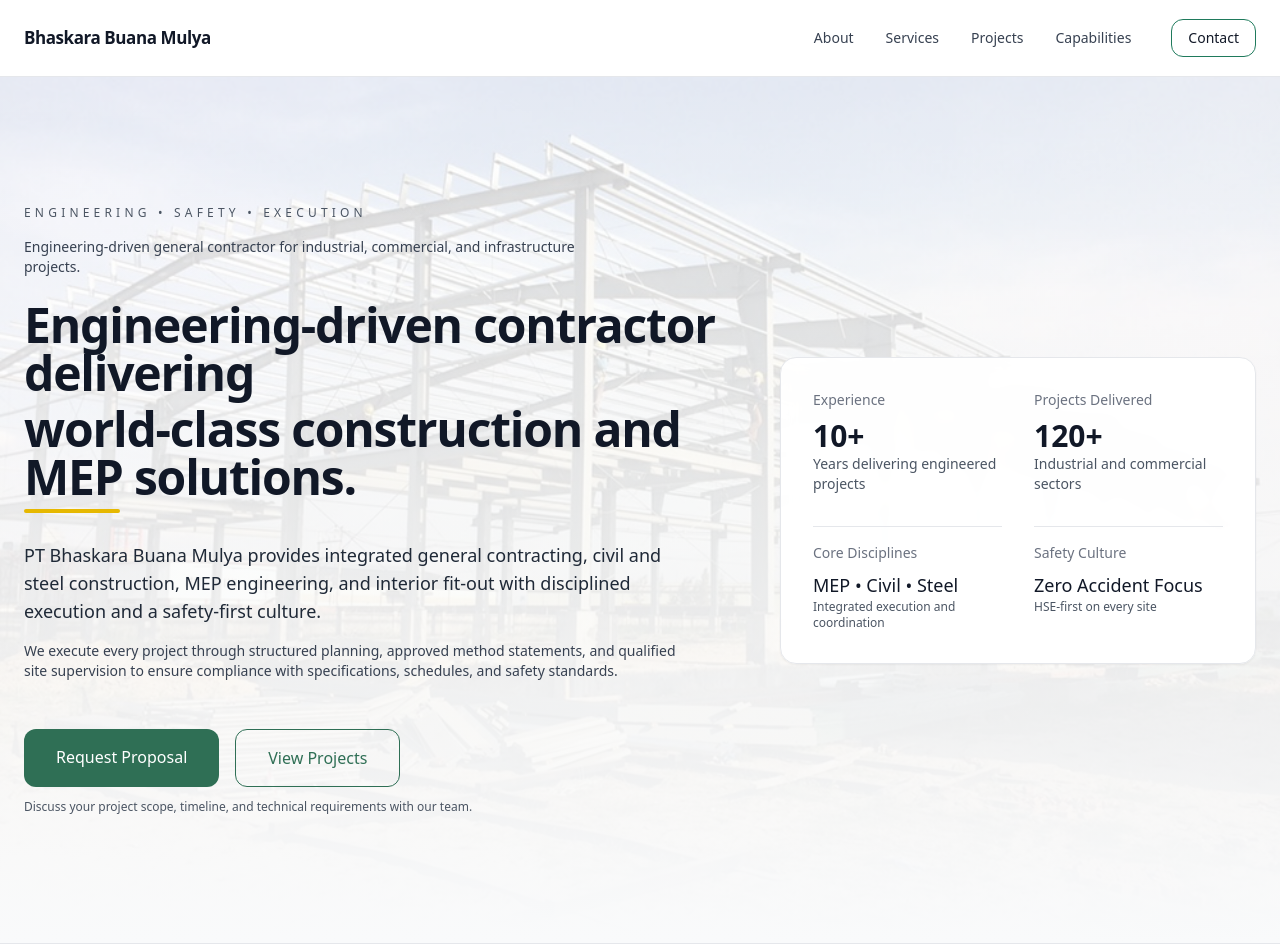
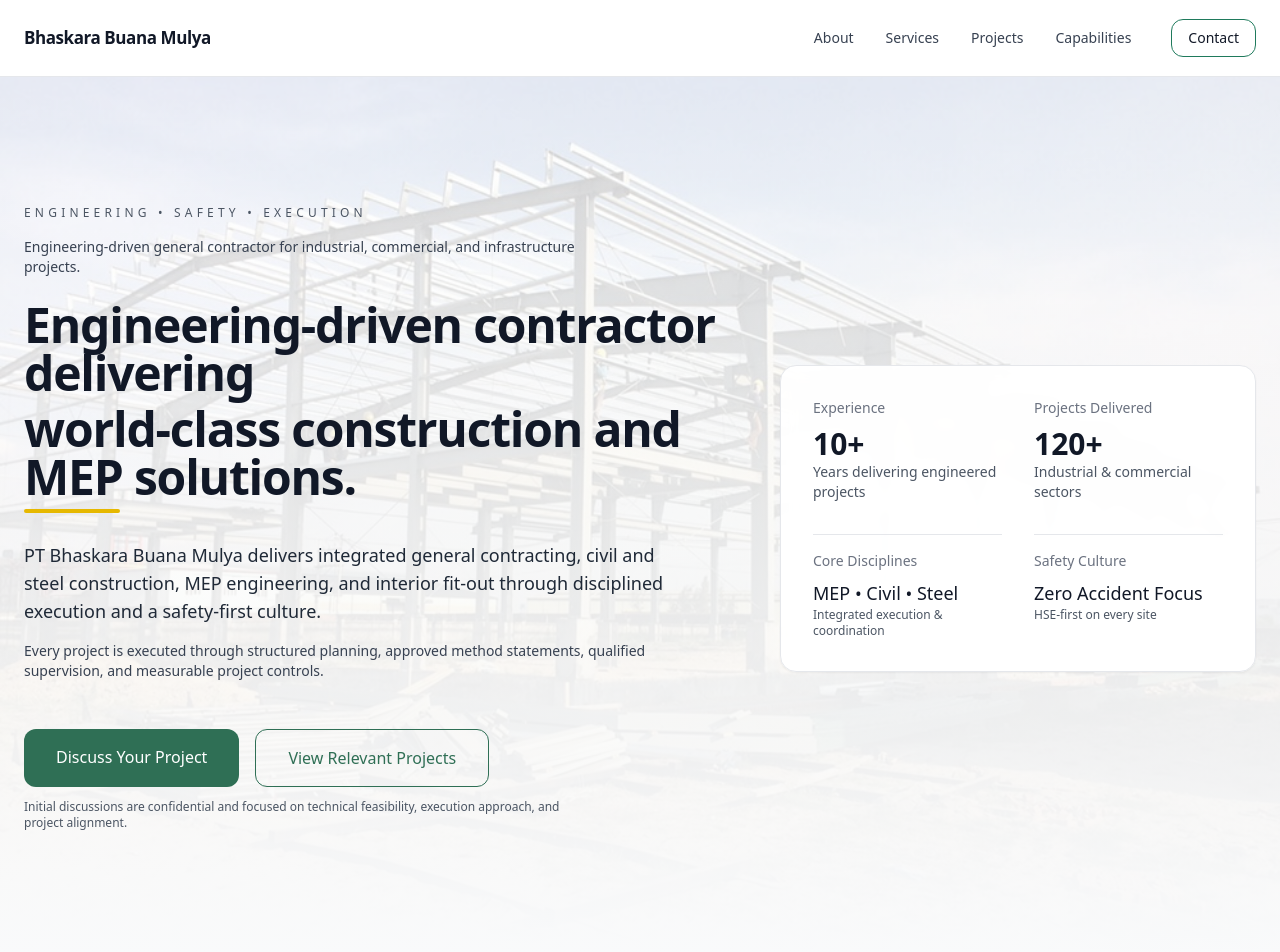
Before and after one commit to herlan-syihabudin/Bhaskara, a Next.js app: page / in a window 1280 px wide. Shown: the top 952 px of the page. Built offline with nearby package versions, Linux system fonts and the light colour scheme.

Commit message:
Update page.tsx

```diff
--- a/app/page.tsx
+++ b/app/page.tsx
@@ -56,20 +56,21 @@ export default function HomePage() {
 
             <Reveal className="reveal-delay-3">
               <p className="mt-10 text-lg max-w-2xl text-gray-800">
-                PT Bhaskara Buana Mulya provides integrated general contracting,
+                PT Bhaskara Buana Mulya delivers integrated general contracting,
                 civil and steel construction, MEP engineering, and interior fit-out
-                with disciplined execution and a safety-first culture.
+                through disciplined execution and a safety-first culture.
               </p>
             </Reveal>
 
             <Reveal className="reveal-delay-4">
               <p className="mt-4 text-sm text-gray-700 max-w-2xl">
-                We execute every project through structured planning, approved
-                method statements, and qualified site supervision to ensure
-                compliance with specifications, schedules, and safety standards.
+                Every project is executed through structured planning,
+                approved method statements, qualified supervision,
+                and measurable project controls.
               </p>
             </Reveal>
 
+            {/* ===== CTA (LEVEL 2 – SOFTER & B2B FRIENDLY) ===== */}
             <Reveal className="reveal-delay-4">
               <div className="mt-12 flex flex-wrap gap-4">
                 <a
@@ -78,7 +79,7 @@ export default function HomePage() {
                              transition hover:opacity-90 hover:-translate-y-0.5"
                   style={{ backgroundColor: "#2F6F55" }}
                 >
-                  Request Proposal
+                  Discuss Your Project
                 </a>
 
                 <a
@@ -90,15 +91,15 @@ export default function HomePage() {
                     color: "#2F6F55",
                   }}
                 >
-                  View Projects
+                  View Relevant Projects
                 </a>
               </div>
             </Reveal>
 
             <Reveal className="reveal-delay-4">
-              <p className="mt-3 text-xs text-gray-600">
-                Discuss your project scope, timeline, and technical requirements
-                with our team.
+              <p className="mt-3 text-xs text-gray-600 max-w-xl">
+                Initial discussions are confidential and focused on technical
+                feasibility, execution approach, and project alignment.
               </p>
             </Reveal>
           </div>
@@ -122,7 +123,7 @@ export default function HomePage() {
                 <p className="text-sm text-gray-500">Projects Delivered</p>
                 <p className="mt-2 text-3xl font-semibold text-gray-900">120+</p>
                 <p className="text-sm text-gray-600">
-                  Industrial and commercial sectors
+                  Industrial & commercial sectors
                 </p>
               </div>
 
@@ -132,7 +133,7 @@ export default function HomePage() {
                   MEP • Civil • Steel
                 </p>
                 <p className="text-xs text-gray-600">
-                  Integrated execution and coordination
+                  Integrated execution & coordination
                 </p>
               </div>
 
@@ -151,10 +152,10 @@ export default function HomePage() {
         </div>
       </section>
 
-      {/* ================= SECTIONS ================= */}
+      {/* ================= SECTIONS (LOGICAL ORDER – LEVEL 2) ================= */}
       <WhatWeDo />
+      <TrustBar />
       <WhyBBM />
-      <TrustBar />
       <FeaturedProjects />
       <CallToAction />
     </>
```
